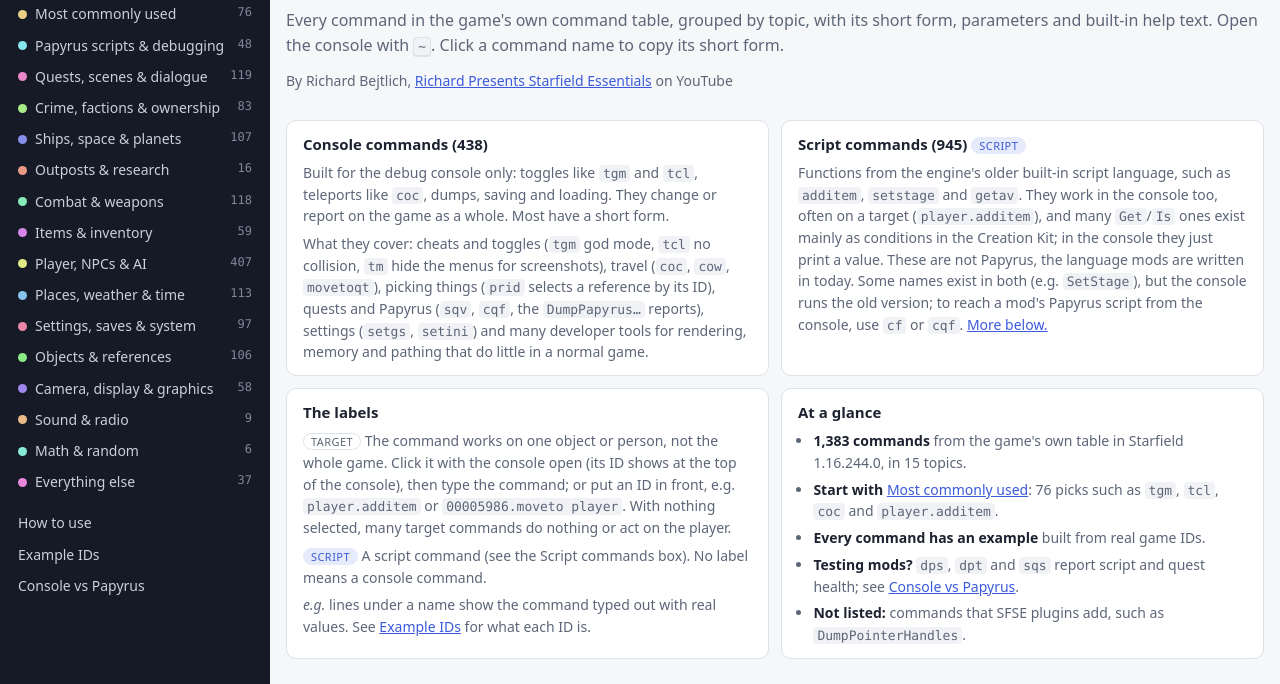
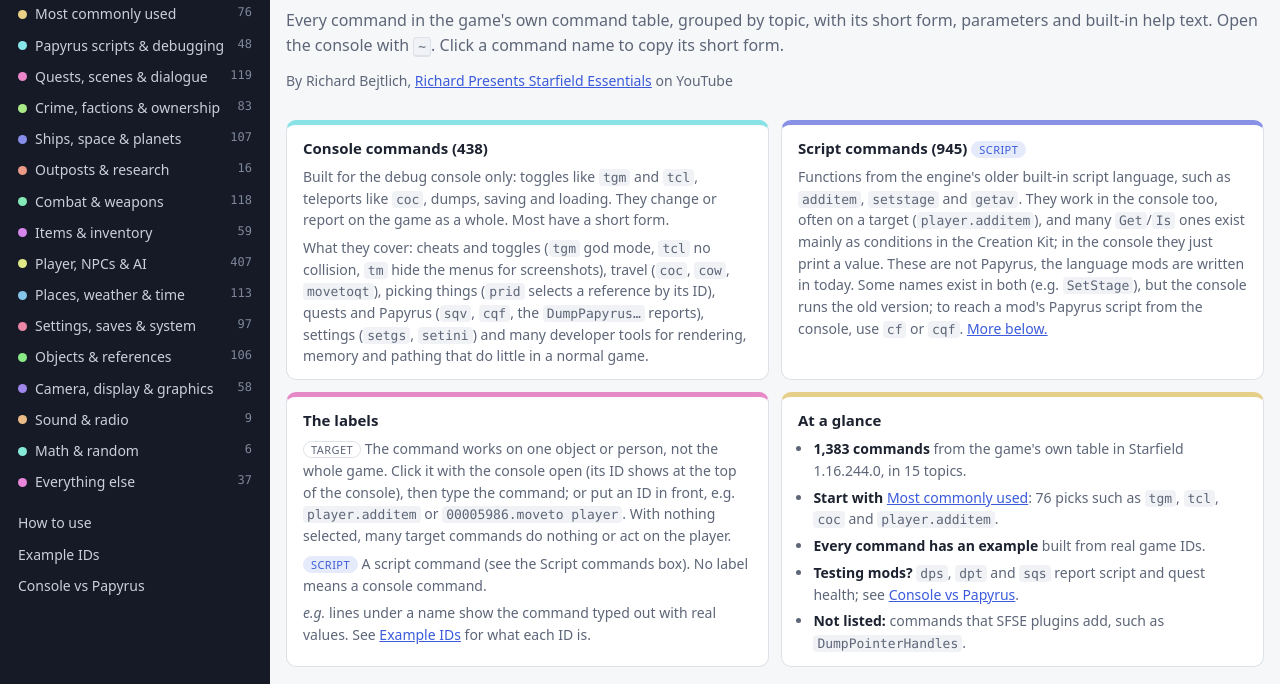
Before and after one commit to taosecurity/starfield-console-commands, a plain HTML site: page index.html in a window 1280 px wide. Shown: the part 91-775 px from the top of the page. Drawn offline with Linux system fonts and the light colour scheme.

Commit message:
Colour bars on the overview boxes
Co-Authored-By: Claude Opus 5.5 <noreply@anthropic.com>

```diff
--- a/index.html
+++ b/index.html
@@ -59,7 +59,8 @@ header, section { display: grid; gap: 12px; min-width: 0; scroll-margin-top: 76p
 .kinds { display: grid; grid-template-columns: repeat(auto-fit, minmax(min(100%, 24rem), 1fr)); gap: 12px; max-width: 76rem; }
 .glance { margin: 0; padding-left: 1.1em; display: grid; gap: 5px; font-size: 14px; color: var(--muted); }
 .glance strong { color: var(--fg); }
-.kind { background: var(--surface); border: 1px solid var(--line); border-radius: 10px; padding: 12px 16px; display: grid; gap: 6px; align-content: start; }
+.kind { background: var(--surface); border: 1px solid var(--line); border-radius: 10px; padding: 12px 16px; display: grid; gap: 6px; align-content: start;
+  border-top: 5px solid hsl(var(--h) 65% var(--tint-dot-l)); }
 .kind h3 { margin: 0; font-size: 15px; font-weight: 650; }
 .kind p { font-size: 14px; color: var(--muted); }
 code, kbd { font: 13px var(--mono); background: var(--panel2); padding: 1px 4px; border-radius: 4px; }
@@ -146,7 +147,7 @@ footer { font-size: 13px; color: var(--muted); border-top: 1px solid var(--line)
 </header>
 <section id="kinds" aria-label="Overview">
   <div class="kinds">
-    <div class="kind">
+    <div class="kind" style="--h: 182">
       <h3>Console commands (438)</h3>
       <p>Built for the debug console only: toggles like <code>tgm</code> and <code>tcl</code>, teleports like <code>coc</code>,
       dumps, saving and loading. They change or report on the game as a whole. Most have a short form.</p>
@@ -154,7 +155,7 @@ footer { font-size: 13px; color: var(--muted); border-top: 1px solid var(--line)
       travel (<code>coc</code>, <code>cow</code>, <code>movetoqt</code>), picking things (<code>prid</code> selects a reference by its ID),
       quests and Papyrus (<code>sqv</code>, <code>cqf</code>, the <code>DumpPapyrus&hellip;</code> reports), settings (<code>setgs</code>, <code>setini</code>)
       and many developer tools for rendering, memory and pathing that do little in a normal game.</p>    </div>
-    <div class="kind">
+    <div class="kind" style="--h: 235">
       <h3>Script commands (945) <span class="tag script">script</span></h3>
       <p>Functions from the engine's older built-in script language, such as <code>additem</code>, <code>setstage</code> and <code>getav</code>.
       They work in the console too, often on a target (<code>player.additem</code>), and many <code>Get</code>/<code>Is</code> ones exist
@@ -162,7 +163,7 @@ footer { font-size: 13px; color: var(--muted); border-top: 1px solid var(--line)
       These are not Papyrus, the language mods are written in today. Some names exist in both (e.g. <code>SetStage</code>), but the console runs the old version;
       to reach a mod's Papyrus script from the console, use <code>cf</code> or <code>cqf</code>. <a href="#papyrus">More below.</a></p>
     </div>
-    <div class="kind">
+    <div class="kind" style="--h: 320">
       <h3>The labels</h3>
       <p><span class="tag">target</span> The command works on one object or person, not the whole game. Click it with the console open
       (its ID shows at the top of the console), then type the command; or put an ID in front, e.g. <code>player.additem</code> or <code>00005986.moveto player</code>.
@@ -170,7 +171,7 @@ footer { font-size: 13px; color: var(--muted); border-top: 1px solid var(--line)
       <p><span class="tag script">script</span> A script command (see the Script commands box). No label means a console command.</p>
       <p><em>e.g.</em> lines under a name show the command typed out with real values. See <a href="#ids">Example IDs</a> for what each ID is.</p>
     </div>
-    <div class="kind">
+    <div class="kind" style="--h: 45">
       <h3>At a glance</h3>
       <ul class="glance">
         <li><strong>1,383 commands</strong> from the game's own table in Starfield 1.16.244.0, in 15 topics.</li>
```
